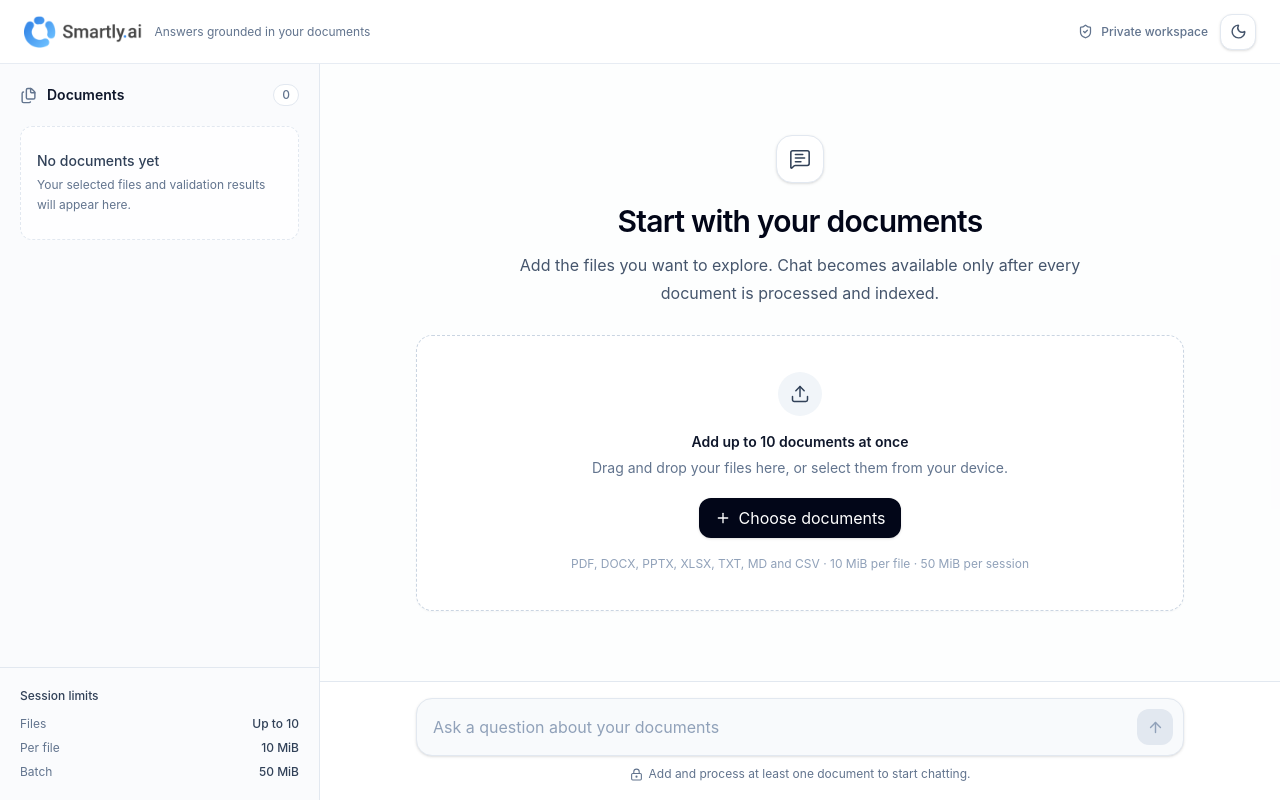
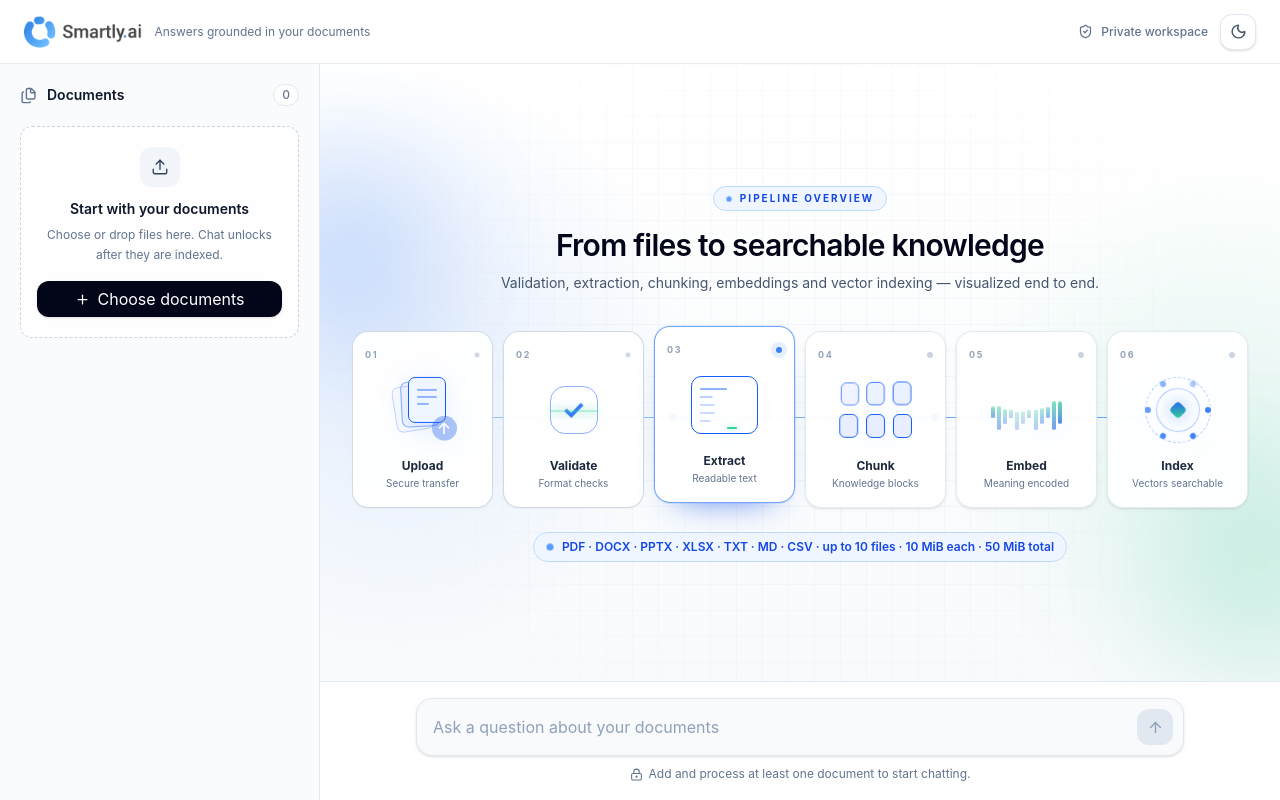
Before and after one commit to bdllhfrance-star/docchat, a Next.js app: page / in a window 1280 px wide. Built offline with nearby package versions, Linux system fonts and the light colour scheme.

Commit message:
feat: centralize document controls in sidebar

```diff
--- a/src/components/workspace/document-selection-workspace.tsx
+++ b/src/components/workspace/document-selection-workspace.tsx
@@ -7,7 +7,6 @@ import {
   Clock3,
   Files,
   LockKeyhole,
-  MessageSquareText,
   Plus,
   RotateCcw,
   Trash2,
@@ -48,10 +47,9 @@ import {
   DocumentOperationIcon,
   type DocumentOperationState,
 } from "./document-operation-icon";
+import { RagPipelineVisualizer } from "./rag-pipeline-visualizer";
 
 const acceptedFileTypes = ".pdf,.docx,.pptx,.xlsx,.txt,.md,.csv";
-const supportedFormats = "PDF, DOCX, PPTX, XLSX, TXT, MD and CSV";
-
 const fileErrorMessages: Record<FileValidationErrorCode, string> = {
   EMPTY_FILE: "This file is empty.",
   FILE_TOO_LARGE: "This file exceeds the 10 MiB limit.",
@@ -169,7 +167,12 @@ type DocumentsPanelProps = {
   canSubmitChanges: boolean;
   creationError: string | null;
   hasContext: boolean;
+  isDragging: boolean;
   isUploading: boolean;
+  onDragEnter: (event: DragEvent<HTMLElement>) => void;
+  onDragLeave: (event: DragEvent<HTMLElement>) => void;
+  onDragOver: (event: DragEvent<HTMLElement>) => void;
+  onDrop: (event: DragEvent<HTMLElement>) => void;
   onDelete: (index: number, document: DocumentSummary) => void;
   onOpenPicker: () => void;
   onRemove: (index: number) => void;
@@ -416,8 +419,13 @@ function DocumentsPanel({
   canSubmitChanges,
   creationError,
   hasContext,
+  isDragging,
   isSelectionLocked,
   isUploading,
+  onDragEnter,
+  onDragLeave,
+  onDragOver,
+  onDrop,
   onDelete,
   onOpenPicker,
   onRemove,
@@ -436,8 +444,16 @@ function DocumentsPanel({
 
   return (
     <aside
-      className="min-w-0 border-b border-slate-200 bg-slate-50/70 dark:border-slate-800 dark:bg-slate-900/70 lg:flex lg:min-h-0 lg:flex-col lg:overflow-hidden lg:border-r lg:border-b-0"
+      className={`relative min-w-0 border-b bg-slate-50/70 transition-colors dark:bg-slate-900/70 lg:flex lg:min-h-0 lg:flex-col lg:overflow-hidden lg:border-r lg:border-b-0 ${
+        isDragging
+          ? "border-blue-400 bg-blue-50/80 ring-2 ring-inset ring-blue-400 dark:border-blue-500 dark:bg-blue-950/30 dark:ring-blue-500"
+          : "border-slate-200 dark:border-slate-800"
+      }`}
       aria-labelledby="documents-heading"
+      onDragEnter={onDragEnter}
+      onDragLeave={onDragLeave}
+      onDragOver={onDragOver}
+      onDrop={onDrop}
     >
       <div className="flex shrink-0 items-center justify-between px-4 py-4 sm:px-5 lg:py-5">
         <div className="flex items-center gap-2.5">
@@ -470,15 +486,49 @@ function DocumentsPanel({
 
       <div className="px-4 pb-4 sm:px-5 lg:min-h-0 lg:flex-1 lg:overflow-y-auto">
         {!hasFiles ? (
-          <div className="rounded-xl border border-dashed border-slate-200 bg-white/70 px-4 py-4 dark:border-slate-700 dark:bg-slate-950/40 lg:py-6">
-            <p className="text-sm font-medium text-slate-700 dark:text-slate-200">
-              No documents yet
+          <div
+            className={`rounded-xl border border-dashed bg-white/70 px-4 py-5 text-center transition-colors dark:bg-slate-950/40 ${
+              isDragging
+                ? "border-blue-500 bg-blue-50 dark:border-blue-400 dark:bg-blue-950/50"
+                : "border-slate-300 dark:border-slate-700"
+            }`}
+            role="group"
+            aria-label="Document drop zone"
+            aria-disabled={isSelectionLocked}
+          >
+            <div className="mx-auto grid size-10 place-items-center rounded-xl bg-slate-100 text-slate-700 dark:bg-slate-800 dark:text-slate-200">
+              <Upload size={18} strokeWidth={1.8} aria-hidden="true" />
+            </div>
+            <h3 className="mt-3 text-sm font-semibold text-slate-900 dark:text-slate-100">
+              Start with your documents
+            </h3>
+            <p className="mt-1.5 text-xs leading-5 text-slate-500 dark:text-slate-400">
+              {isDragging
+                ? "Drop to add documents"
+                : "Choose or drop files here. Chat unlocks after they are indexed."}
             </p>
+            <button
+              type="button"
+              onClick={onOpenPicker}
+              disabled={isSelectionLocked}
+              className="mt-4 inline-flex h-9 w-full items-center justify-center gap-2 rounded-xl bg-slate-950 px-3 text-xs font-semibold text-white shadow-sm hover:bg-slate-800 focus-visible:outline-2 focus-visible:outline-offset-2 focus-visible:outline-slate-950 disabled:cursor-not-allowed disabled:bg-slate-300 dark:bg-blue-600 dark:hover:bg-blue-500 dark:focus-visible:outline-slate-200 dark:disabled:bg-slate-800 dark:disabled:text-slate-500"
+            >
+              <Plus size={15} aria-hidden="true" />
+              Choose documents
+            </button>
+          </div>
+        ) : (
+          <>
+            <div className="mb-3 px-0.5">
+              <h3 className="text-sm font-semibold text-slate-900 dark:text-slate-100">
+                Review your documents
+              </h3>
               <p className="mt-1 text-xs leading-5 text-slate-500 dark:text-slate-400">
-              Your selected files and validation results will appear here.
+                {hasContext
+                  ? "Add or remove files here. Existing files stay in your context."
+                  : "Check the files, then use the upload action below."}
               </p>
             </div>
-        ) : (
             <ul className="space-y-2" aria-label="Selected documents">
               {result.files.map(({ errors, file, fileType }, index) => {
               const uploadUpdate = uploadUpdates[index];
@@ -585,6 +635,7 @@ function DocumentsPanel({
                 );
               })}
             </ul>
+          </>
         )}
       </div>
 
@@ -614,136 +665,31 @@ function DocumentsPanel({
                   ? "Update context"
                   : "Upload"}
             </button>
-          ) : canAddFromSidebar ? (
+          ) : null}
+          {canAddFromSidebar ? (
             <button
               type="button"
               onClick={onOpenPicker}
               disabled={isSelectionLocked}
-              className="inline-flex h-10 w-full items-center justify-center gap-2 rounded-xl border border-slate-200 bg-white px-4 text-sm font-semibold text-slate-700 shadow-sm hover:bg-slate-50 focus-visible:outline-2 focus-visible:outline-offset-2 focus-visible:outline-slate-950 disabled:cursor-not-allowed disabled:opacity-50 dark:border-slate-700 dark:bg-slate-900 dark:text-slate-200 dark:hover:bg-slate-800 dark:focus-visible:outline-slate-200"
+              className={`inline-flex h-10 w-full items-center justify-center gap-2 rounded-xl border border-slate-200 bg-white px-4 text-sm font-semibold text-slate-700 shadow-sm hover:bg-slate-50 focus-visible:outline-2 focus-visible:outline-offset-2 focus-visible:outline-slate-950 disabled:cursor-not-allowed disabled:opacity-50 dark:border-slate-700 dark:bg-slate-900 dark:text-slate-200 dark:hover:bg-slate-800 dark:focus-visible:outline-slate-200 ${
+                pendingFileCount > 0 ? "mt-2" : ""
+              }`}
             >
               <Plus size={16} aria-hidden="true" />
               Add documents
             </button>
           ) : null}
+          {pendingFileCount > 0 ? (
             <p className="mt-2 text-center text-xs leading-5 text-slate-500 dark:text-slate-400">
-            {pendingFileCount > 0
-              ? `${pendingFileCount} new ${pendingFileCount === 1 ? "document" : "documents"} waiting to be sent.`
-              : canAddFromSidebar
-                ? "Add or remove documents without replacing the full context."
-                : "Document processing is reflected here in real time."}
+              {isUploading
+                ? "Sending and processing the new documents."
+                : `${pendingFileCount} new ${pendingFileCount === 1 ? "document" : "documents"} waiting to be sent.`}
             </p>
+          ) : null}
         </div>
       ) : null}
 
-      <div className="hidden shrink-0 border-t border-slate-200 px-5 py-5 dark:border-slate-800 lg:block">
-        <p className="text-xs font-medium text-slate-700 dark:text-slate-200">Session limits</p>
-        <dl className="mt-3 space-y-2 text-xs text-slate-500 dark:text-slate-400">
-          <div className="flex justify-between gap-3">
-            <dt>Files</dt>
-            <dd className="font-medium text-slate-700 dark:text-slate-200">Up to 10</dd>
-          </div>
-          <div className="flex justify-between gap-3">
-            <dt>Per file</dt>
-            <dd className="font-medium text-slate-700 dark:text-slate-200">10 MiB</dd>
-          </div>
-          <div className="flex justify-between gap-3">
-            <dt>Batch</dt>
-            <dd className="font-medium text-slate-700 dark:text-slate-200">50 MiB</dd>
-          </div>
-        </dl>
-      </div>
     </aside>
-  );
-}
-
-type DocumentSelectorProps = {
-  fileCount: number;
-  isDragging: boolean;
-  isSelectionLocked: boolean;
-  onDragEnter: (event: DragEvent<HTMLDivElement>) => void;
-  onDragLeave: (event: DragEvent<HTMLDivElement>) => void;
-  onDragOver: (event: DragEvent<HTMLDivElement>) => void;
-  onDrop: (event: DragEvent<HTMLDivElement>) => void;
-  onOpenPicker: () => void;
-};
-
-function DocumentSelector({
-  fileCount,
-  isDragging,
-  isSelectionLocked,
-  onDragEnter,
-  onDragLeave,
-  onDragOver,
-  onDrop,
-  onOpenPicker,
-}: DocumentSelectorProps) {
-  const hasFiles = fileCount > 0;
-
-  return (
-    <section
-      className="flex min-h-0 w-full flex-1 overflow-y-auto px-4 py-8 text-center sm:px-8 sm:py-10"
-      aria-labelledby="workspace-title"
-    >
-      <div className="mx-auto flex w-full max-w-3xl flex-col items-center justify-center">
-        <div className="grid size-12 place-items-center rounded-2xl border border-slate-200 bg-white text-slate-700 shadow-sm dark:border-slate-700 dark:bg-slate-900 dark:text-slate-200">
-          <MessageSquareText size={22} strokeWidth={1.7} aria-hidden="true" />
-        </div>
-        <h1
-          id="workspace-title"
-          className="mt-5 text-balance text-2xl font-semibold tracking-[-0.025em] text-slate-950 dark:text-slate-100 sm:text-3xl"
-        >
-          {hasFiles ? "Review your documents" : "Start with your documents"}
-        </h1>
-        <p className="mt-3 max-w-xl text-pretty text-sm leading-6 text-slate-600 dark:text-slate-400 sm:text-base sm:leading-7">
-          {hasFiles
-            ? "Add more documents if needed, then use the action under the document list. Existing files stay in your context."
-            : "Add the files you want to explore. Chat becomes available only after every document is processed and indexed."}
-        </p>
-
-        <div
-          className={`mt-7 w-full rounded-2xl border border-dashed bg-white px-5 py-7 shadow-[0_1px_2px_rgba(15,23,42,0.03)] dark:bg-slate-900 sm:px-8 sm:py-9 ${
-            isDragging
-              ? "border-slate-700 bg-slate-50 dark:border-blue-400 dark:bg-slate-800"
-              : "border-slate-300 dark:border-slate-700"
-          }`}
-          onDragEnter={onDragEnter}
-          onDragLeave={onDragLeave}
-          onDragOver={onDragOver}
-          onDrop={onDrop}
-          role="group"
-          aria-label="Document drop zone"
-          aria-disabled={isSelectionLocked}
-        >
-          <div className="mx-auto grid size-11 place-items-center rounded-full bg-slate-100 text-slate-700 dark:bg-slate-800 dark:text-slate-200">
-            <Upload size={20} strokeWidth={1.8} aria-hidden="true" />
-          </div>
-          <p className="mt-4 text-sm font-semibold text-slate-900 dark:text-slate-100">
-            {isDragging
-              ? "Drop to add documents"
-              : hasFiles
-                ? "Add more documents"
-                : "Add up to 10 documents at once"}
-          </p>
-          <p className="mx-auto mt-1.5 max-w-md text-xs leading-5 text-slate-500 dark:text-slate-400 sm:text-sm">
-            {hasFiles
-              ? "New files are added to the current list. Nothing is replaced."
-              : "Drag and drop your files here, or select them from your device."}
-          </p>
-          <button
-            type="button"
-            onClick={onOpenPicker}
-            disabled={isSelectionLocked}
-            className="mt-5 inline-flex h-10 items-center justify-center gap-2 rounded-xl bg-slate-950 px-4 text-sm font-semibold text-white shadow-sm hover:bg-slate-800 focus-visible:outline-2 focus-visible:outline-offset-2 focus-visible:outline-slate-950 disabled:cursor-not-allowed disabled:bg-slate-300 dark:bg-blue-600 dark:hover:bg-blue-500 dark:focus-visible:outline-slate-200 dark:disabled:bg-slate-800 dark:disabled:text-slate-500"
-          >
-            <Plus size={16} aria-hidden="true" />
-            {hasFiles ? "Add documents" : "Choose documents"}
-          </button>
-          <p className="mt-4 text-xs leading-5 text-slate-400 dark:text-slate-500">
-            {supportedFormats} · 10 MiB per file · 50 MiB per session
-          </p>
-        </div>
-      </div>
-    </section>
   );
 }
 
@@ -980,7 +926,7 @@ export function DocumentSelectionWorkspace() {
     }
   }
 
-  function handleDragOver(event: DragEvent<HTMLDivElement>): void {
+  function handleDragOver(event: DragEvent<HTMLElement>): void {
     event.preventDefault();
 
     if (isSelectionLocked) {
@@ -992,7 +938,7 @@ export function DocumentSelectionWorkspace() {
     setIsDragging(true);
   }
 
-  function handleDragEnter(event: DragEvent<HTMLDivElement>): void {
+  function handleDragEnter(event: DragEvent<HTMLElement>): void {
     event.preventDefault();
 
     if (isSelectionLocked) {
@@ -1002,7 +948,7 @@ export function DocumentSelectionWorkspace() {
     setIsDragging(true);
   }
 
-  function handleDragLeave(event: DragEvent<HTMLDivElement>): void {
+  function handleDragLeave(event: DragEvent<HTMLElement>): void {
     if (
       event.relatedTarget instanceof Node &&
       event.currentTarget.contains(event.relatedTarget)
@@ -1013,7 +959,7 @@ export function DocumentSelectionWorkspace() {
     setIsDragging(false);
   }
 
-  function handleDrop(event: DragEvent<HTMLDivElement>): void {
+  function handleDrop(event: DragEvent<HTMLElement>): void {
     event.preventDefault();
 
     if (isSelectionLocked) {
@@ -1253,12 +1199,17 @@ export function DocumentSelectionWorkspace() {
       <DocumentsPanel
         actionErrors={documentActionErrors}
         actions={documentActions}
-        canAddFromSidebar={canChat}
+        canAddFromSidebar={validationResult.files.length < 10}
         canSubmitChanges={canSubmitChanges}
         creationError={creationError}
         hasContext={batch !== null}
+        isDragging={isDragging}
         isSelectionLocked={isSelectionLocked}
         isUploading={isUploading}
+        onDragEnter={handleDragEnter}
+        onDragLeave={handleDragLeave}
+        onDragOver={handleDragOver}
+        onDrop={handleDrop}
         onDelete={handleDeleteDocument}
         onOpenPicker={() => inputRef.current?.click()}
         processingDocuments={processingDocuments}
@@ -1284,15 +1235,9 @@ export function DocumentSelectionWorkspace() {
           />
         ) : (
           <>
-            <DocumentSelector
-              fileCount={validationResult.files.length}
-              isDragging={isDragging}
-              isSelectionLocked={isSelectionLocked}
-              onDragEnter={handleDragEnter}
-              onDragLeave={handleDragLeave}
-              onDragOver={handleDragOver}
-              onDrop={handleDrop}
-              onOpenPicker={() => inputRef.current?.click()}
+            <RagPipelineVisualizer
+              documentCount={validationResult.files.length}
+              mode={isUploading || isBatchProcessing ? "processing" : "waiting"}
             />
             <DisabledComposer
               batch={batch}
--- a/src/components/workspace/rag-pipeline-visualizer.tsx
+++ b/src/components/workspace/rag-pipeline-visualizer.tsx
@@ -15,6 +15,8 @@ const pipelineStages: readonly PipelineStage[] = [
   { key: "embed", number: "05", label: "Embed", detail: "Meaning encoded" },
   { key: "index", number: "06", label: "Index", detail: "Vectors searchable" },
 ];
+
+type RagPipelineMode = "processing" | "ready" | "waiting";
 
 function StageVisual({ stage }: { stage: PipelineStage["key"] }) {
   if (stage === "upload") {
@@ -105,12 +107,42 @@ function StageVisual({ stage }: { stage: PipelineStage["key"] }) {
 
 export function RagPipelineVisualizer({
   documentCount,
+  mode = "ready",
 }: {
   documentCount: number;
+  mode?: RagPipelineMode;
 }) {
+  const content =
+    mode === "ready"
+      ? {
+          badge: "Process replay",
+          heading: "Your documents are ready",
+          description: `See how ${documentCount} ready ${
+            documentCount === 1 ? "document becomes" : "documents become"
+          } searchable knowledge before your first question.`,
+          footer: "Vector context ready for grounded answers",
+        }
+      : mode === "processing"
+        ? {
+            badge: "Pipeline active",
+            heading: "Building your document context",
+            description: `${documentCount} ${
+              documentCount === 1 ? "document is" : "documents are"
+            } moving through extraction, chunking, embeddings and vector indexing.`,
+            footer: "Processing securely in your private workspace",
+          }
+        : {
+            badge: "Pipeline overview",
+            heading: "From files to searchable knowledge",
+            description:
+              "Validation, extraction, chunking, embeddings and vector indexing — visualized end to end.",
+            footer:
+              "PDF · DOCX · PPTX · XLSX · TXT · MD · CSV · up to 10 files · 10 MiB each · 50 MiB total",
+          };
+
   return (
     <section
-      className="rag-pipeline-shell relative flex min-h-full w-full flex-1 items-center justify-center overflow-hidden px-4 py-8 text-center sm:px-6 sm:py-10 lg:px-8"
+      className="rag-pipeline-shell relative flex min-h-0 w-full flex-1 items-center justify-center overflow-hidden px-4 py-8 text-center sm:px-6 sm:py-10 lg:px-8"
       aria-labelledby="rag-pipeline-heading"
       data-testid="rag-pipeline-visualizer"
     >
@@ -121,16 +153,16 @@ export function RagPipelineVisualizer({
       <div className="relative z-10 w-full max-w-6xl">
         <div className="inline-flex items-center gap-2 rounded-full border border-blue-200 bg-blue-50/90 px-3 py-1 text-[10px] font-bold tracking-[0.2em] text-blue-700 uppercase dark:border-blue-900 dark:bg-blue-950/70 dark:text-blue-300">
           <span className="rag-replay-dot size-1.5 rounded-full bg-blue-500" aria-hidden="true" />
-          Process replay
+          {content.badge}
         </div>
         <h1
           id="rag-pipeline-heading"
           className="mt-4 text-2xl font-semibold tracking-tight text-slate-950 dark:text-white sm:text-3xl"
         >
-          Your documents are ready
+          {content.heading}
         </h1>
         <p className="mx-auto mt-2 max-w-2xl text-sm leading-6 text-slate-600 dark:text-slate-400">
-          See how {documentCount} ready {documentCount === 1 ? "document becomes" : "documents become"} searchable knowledge before your first question.
+          {content.description}
         </p>
 
         <div className="relative mx-auto mt-7 max-w-6xl sm:mt-9">
@@ -171,9 +203,20 @@ export function RagPipelineVisualizer({
           </ol>
         </div>
 
-        <div className="mx-auto mt-6 flex w-fit max-w-full items-center gap-2 rounded-full border border-emerald-200 bg-emerald-50/90 px-3 py-1.5 text-xs font-semibold text-emerald-700 dark:border-emerald-900 dark:bg-emerald-950/60 dark:text-emerald-300">
-          <span className="rag-ready-pulse relative size-2 rounded-full bg-emerald-500" aria-hidden="true" />
-          Vector context ready for grounded answers
+        <div
+          className={`mx-auto mt-6 flex w-fit max-w-full items-center gap-2 rounded-full px-3 py-1.5 text-xs font-semibold ${
+            mode === "ready"
+              ? "border border-emerald-200 bg-emerald-50/90 text-emerald-700 dark:border-emerald-900 dark:bg-emerald-950/60 dark:text-emerald-300"
+              : "border border-blue-200 bg-blue-50/90 text-blue-700 dark:border-blue-900 dark:bg-blue-950/60 dark:text-blue-300"
+          }`}
+        >
+          <span
+            className={`relative size-2 shrink-0 rounded-full ${
+              mode === "ready" ? "rag-ready-pulse bg-emerald-500" : "rag-replay-dot bg-blue-500"
+            }`}
+            aria-hidden="true"
+          />
+          <span>{content.footer}</span>
         </div>
       </div>
     </section>
```
Also changed, not shown: 2 other files (tests, documents, lock files or other folders). Lines whose indentation alone changed are shown as unchanged.
